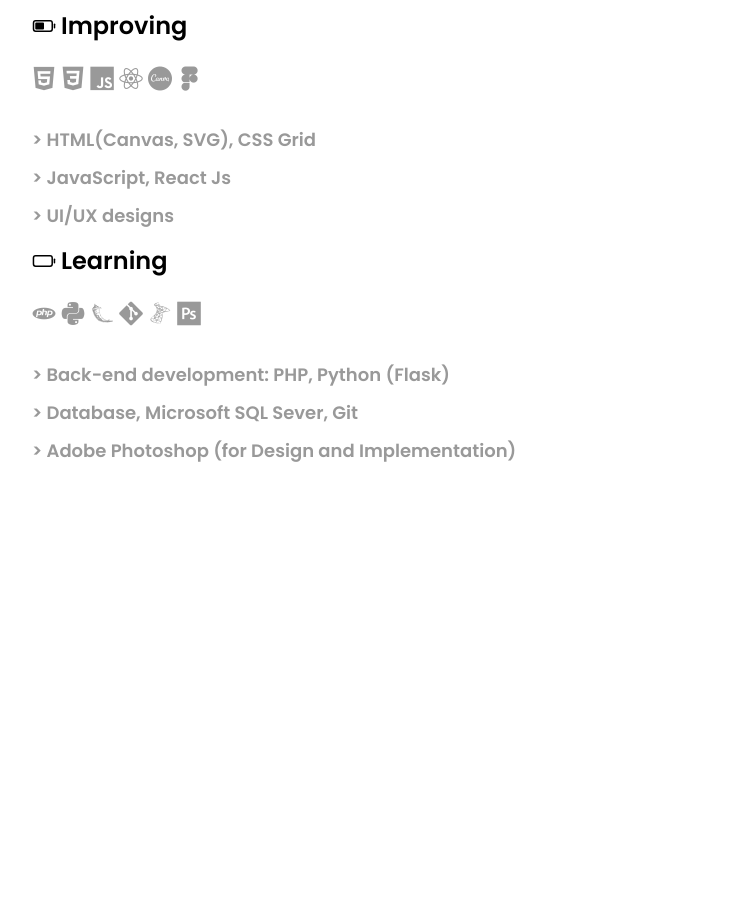
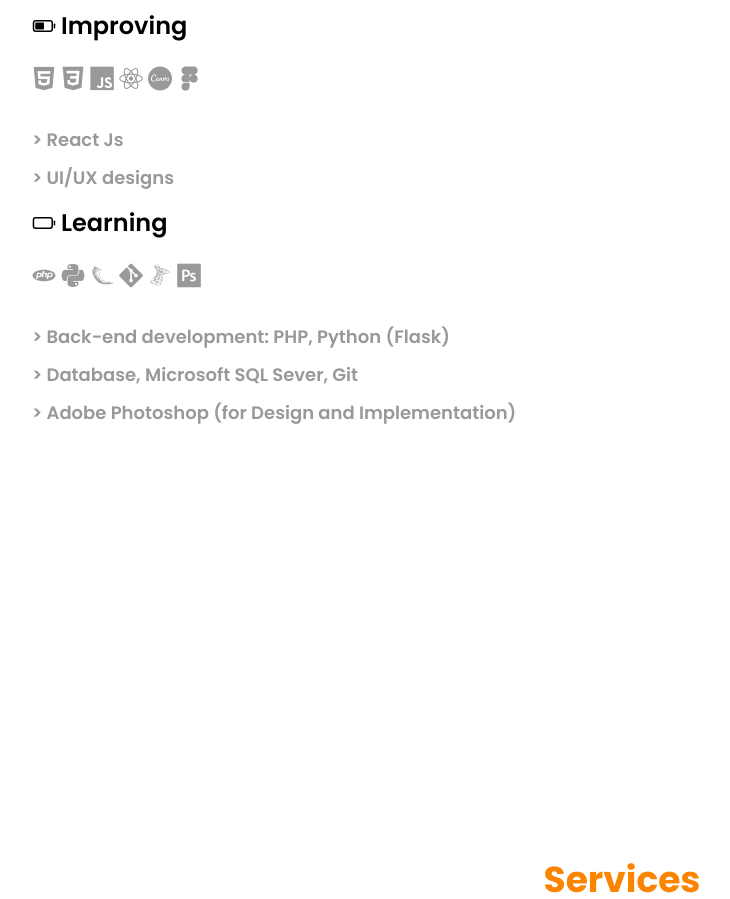
Before and after one commit to Pet3r1512/Portfolio2.0, a React (Create React App) app: page / in a window 1280 px wide. Shown: the part 3360-4259 px from the top of the page, without its empty margins (18-748 px from the left). Built offline with nearby package versions, Linux system fonts and the light colour scheme.

Commit message:
Update Skill.js

```diff
--- a/src/components/Skill.js
+++ b/src/components/Skill.js
@@ -148,10 +148,7 @@ const involvedItem = [
 
 const improvingItem = [
   {
-    name: "HTML(Canvas, SVG), CSS Grid",
-  },
-  {
-    name: "JavaScript, React Js",
+    name: "React Js",
   },
   {
     name: "UI/UX designs",
```
